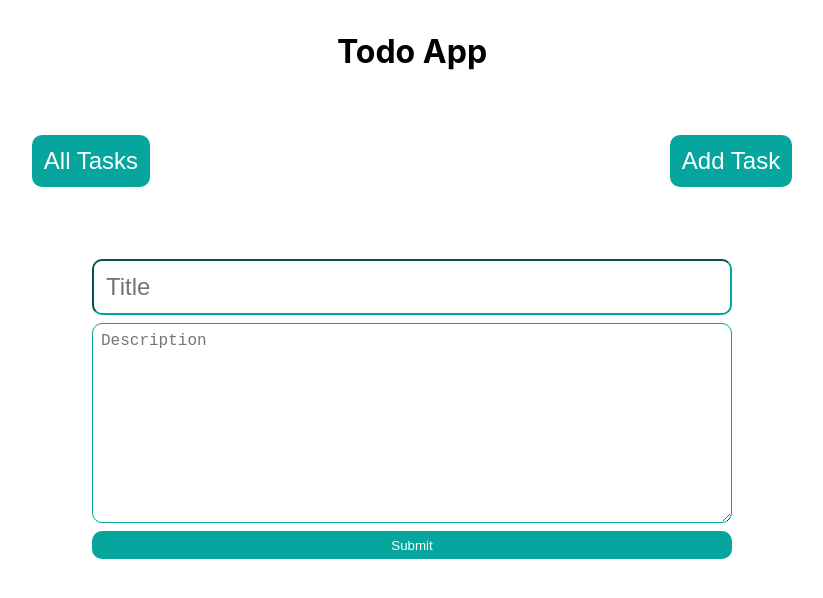
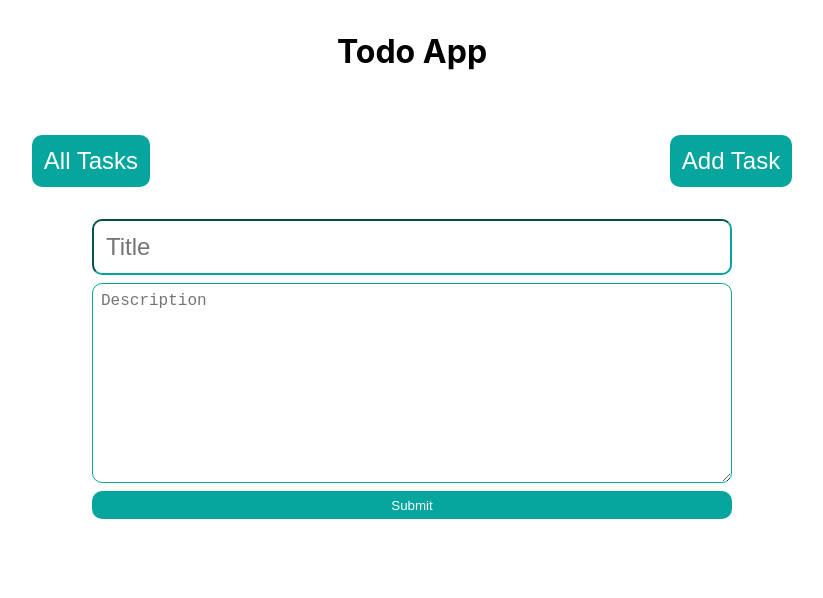
Before and after one commit to Nic-T/todo-app, a React (Create React App) app in the folder client/: page /addtask in a window 1280 px wide. Shown: the top 598 px of the page, without its empty margins (228-1051 px from the left). Built offline with nearby package versions, Linux system fonts and the light colour scheme.

Commit message:
Resolved a bug where the menu buttons would be bigger than the div

```diff
--- a/client/src/components/css/Header.css
+++ b/client/src/components/css/Header.css
@@ -27,9 +27,14 @@
     border:0;
     padding:0.5em;
     border-radius: 10px;
-    margin-bottom:3em;
+
 }
 
+.menuLink{
+
+    margin-bottom:2em;
+
+}
 .menuButton:hover{
 
     background-color: #19dbd2;
--- a/client/src/pages/css/AddTask.css
+++ b/client/src/pages/css/AddTask.css
@@ -1,7 +1,7 @@
 *{
 
-margin:0;
-padding:0;
+    margin:0;
+    padding:0;
 
 }
 
```
